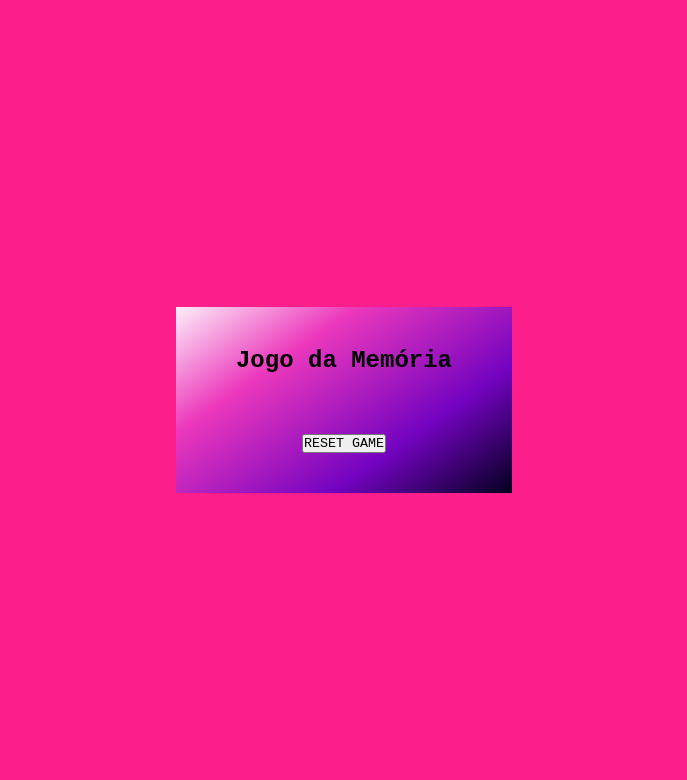
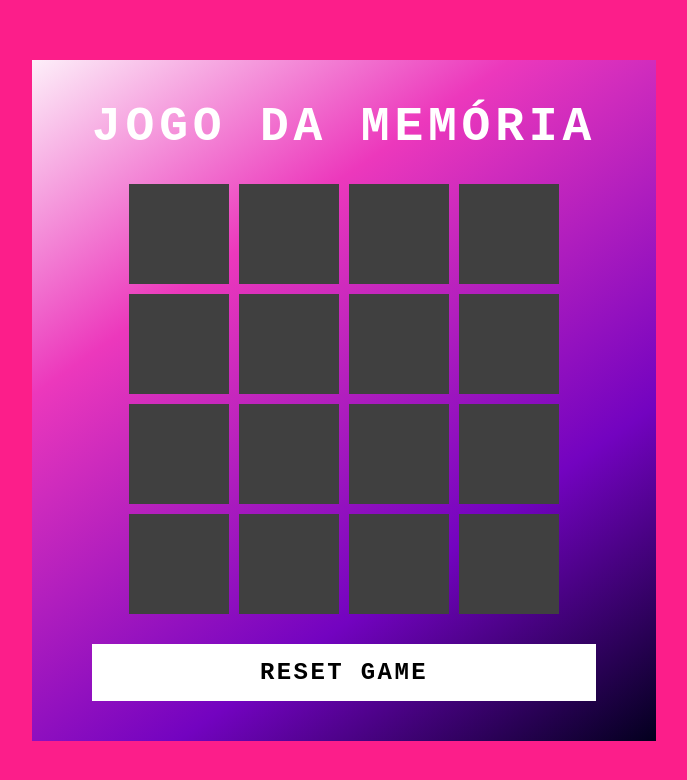
Before and after one commit to MVISHNU-BR/DIO-Projetos-Concluidos, a plain HTML site: page Trilha-Games-jsgame-memory-game-emojis/index.html in a window 1280 px wide. Shown: the whole page, without its empty margins (296-983 px from the left). Drawn offline with Linux system fonts and the light colour scheme.

Commit message:
engine e alterações no css

```diff
--- a/Trilha-Games-jsgame-memory-game-emojis/SRC/scripts/index.js
+++ b/Trilha-Games-jsgame-memory-game-emojis/SRC/scripts/index.js
@@ -0,0 +1,58 @@
+const emojis = [
+    "🐰",
+    "🐰",
+    "🦊",
+    "🦊",
+    "🐻",
+    "🐻",
+    "🐼",
+    "🐼",
+    "🐨",
+    "🐨",
+    "🐯",
+    "🐯",
+    "🦁",
+    "🦁",
+    "🐮",
+    "🐮"
+];
+let openCard = [];
+
+let shaffleEmojis = emojis.sort(() => (Math.random() > 0.5 ? 2 : -1 )); // shuffle the emojis
+
+for(let i = 0; i < emojis.length; i++) {
+    let box = document.createElement("div");
+    box.className = "item";
+    box.innerHTML = shaffleEmojis[i];
+    box.onclick = handdleClick;
+    document.querySelector(".game").appendChild(box);
+}
+
+function handdleClick() {
+    if (openCard.length < 2) {
+        this.classList.add("boxOpen");
+        openCard.push(this);
+    }
+    if (openCard.length === 2) {
+       setTimeout(checkMatch, 500);
+
+    }
+    console.log(openCard);
+}
+
+function checkMatch() {
+    if (openCard[0].innerHTML === openCard[1].innerHTML) {
+        openCard[0].classList.add("boxMatch");
+        openCard[1].classList.add("boxMatch");
+    } else {
+        openCard[0].classList.remove("boxOpen");
+        openCard[1].classList.remove("boxOpen");
+    }
+
+    openCard = [];
+
+    if (document.querySelectorAll(".boxMatch").length === emojis.length) {
+        alert("You win");
+    }
+
+}
--- a/Trilha-Games-jsgame-memory-game-emojis/SRC/styles/styles.css
+++ b/Trilha-Games-jsgame-memory-game-emojis/SRC/styles/styles.css
@@ -4,6 +4,7 @@ body{
     align-items: center;
     min-height: 100vh;
     background: #fc1e8a;
+    user-select: none;
 }
 
 .container {
@@ -22,3 +23,73 @@ body{
         );
     padding: 40px 60px;
 }
+
+h2 {
+    font-size: 3em;
+    color: #FFF;
+    text-transform: uppercase;
+    letter-spacing: 0.1em;
+}
+
+.reset{
+    padding: 15px 20px;
+    width: 100%;
+    color: #000;
+    background-color: #FFF;
+    border: none;
+    font-size: 1.5em;
+    letter-spacing: 0.1em;
+    text-transform: uppercase;
+    cursor: pointer;
+    font-weight: 600;
+}
+
+.resert:focus{
+    color: #ec38bc;
+    background-color: #262809;
+}
+
+.game{
+    width: 430px;
+    height: 430px;
+    display: flex;
+    flex-wrap: wrap;
+    gap: 10px;
+    transform-style: preserve-3d;
+    perspective: 500px;
+}
+
+.item{
+    position: relative;
+    width: 100px;
+    height: 100px;
+    display: flex;
+    align-items: center;
+    justify-content: center;
+    background-color: #FFF;
+
+    font-size: 3em;
+    transform: rotateY(180deg);
+    transition: 0.40s;
+}
+
+.item::after{
+    content: "";
+    position: absolute;
+    inset: 0;
+
+    background: #404040;
+    transition: 0.25s;
+    transform: rotateY(0deg);
+    backface-visibility: hidden;
+}
+
+.item.boxOpen{
+    transform: rotateY(0deg);
+
+}
+
+.boxOpen::after,
+.boxMatch::after{
+    transform: rotateY(180deg);
+}
```
